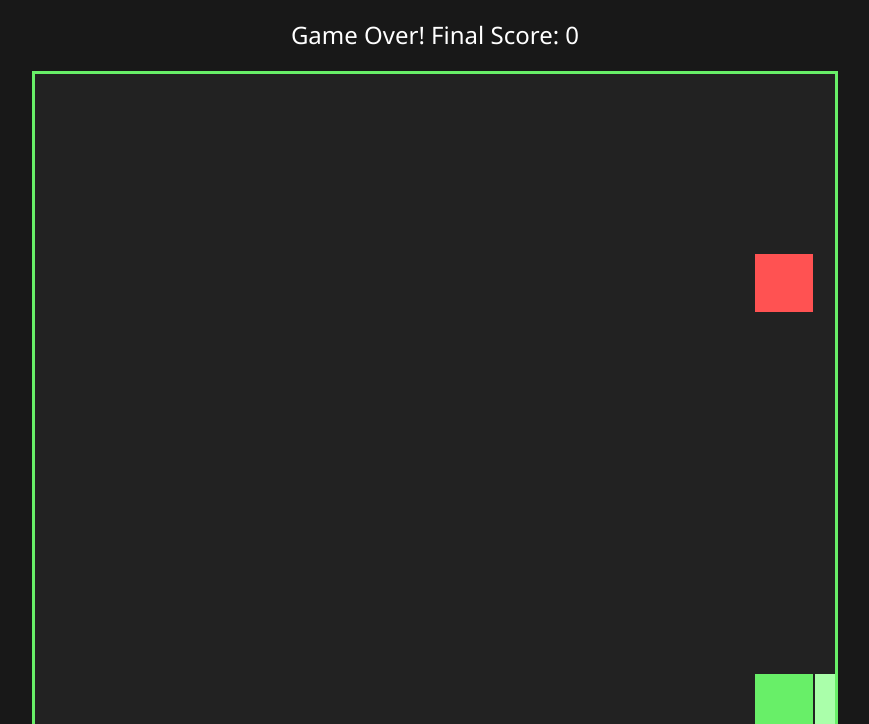
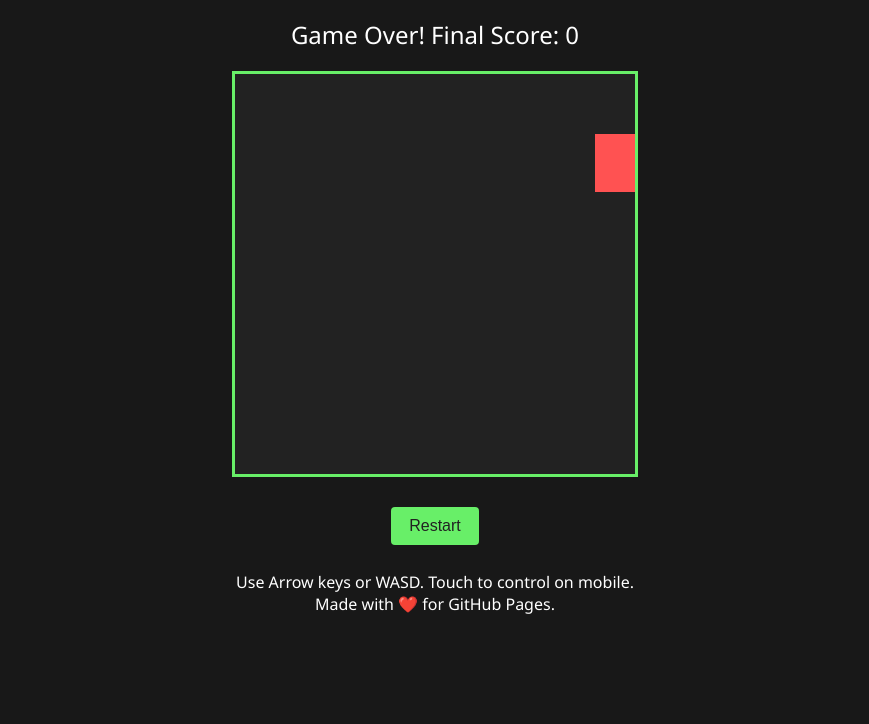
Before and after one commit to NIRZONE/snakagon, a plain HTML site: page index.html in a window 1280 px wide. Shown: the part 76-800 px from the top of the page, without its empty margins (205-1074 px from the left). Drawn offline with Linux system fonts and the light colour scheme.

Commit message:
Update index.html

```diff
--- a/index.html
+++ b/index.html
@@ -50,7 +50,7 @@
     <h1>Snake Game</h1>
     <div id="gameContainer">
         <p id="score">Score: 0</p>
-        <canvas id="game" width="800" height="800"></canvas>
+        <canvas id="game" width="400" height="400"></canvas>
         <button id="restartBtn">Restart</button>
     </div>
     <p>Use Arrow keys or WASD. Touch to control on mobile.<br>Made with ❤️ for GitHub Pages.</p>
```
